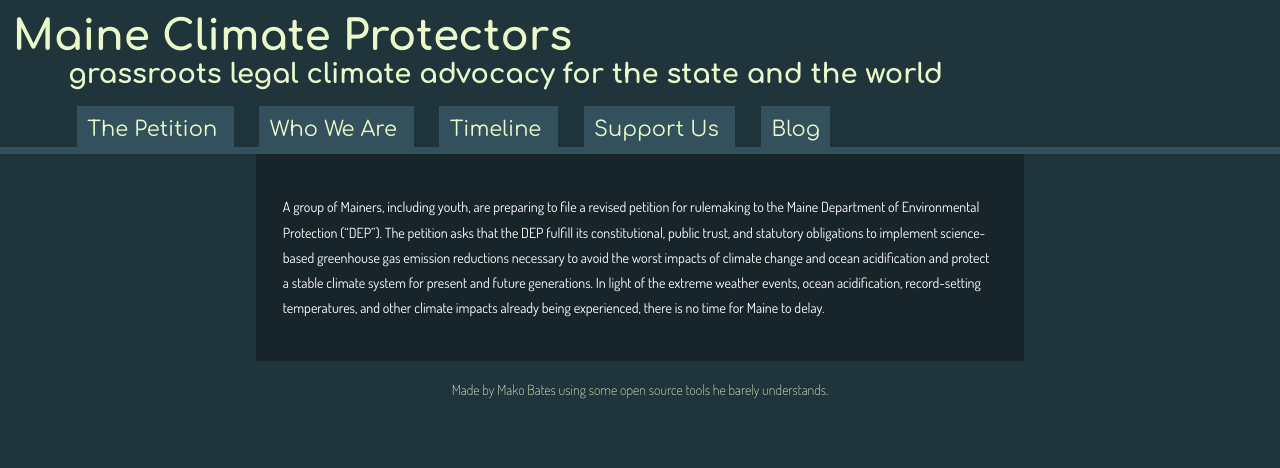
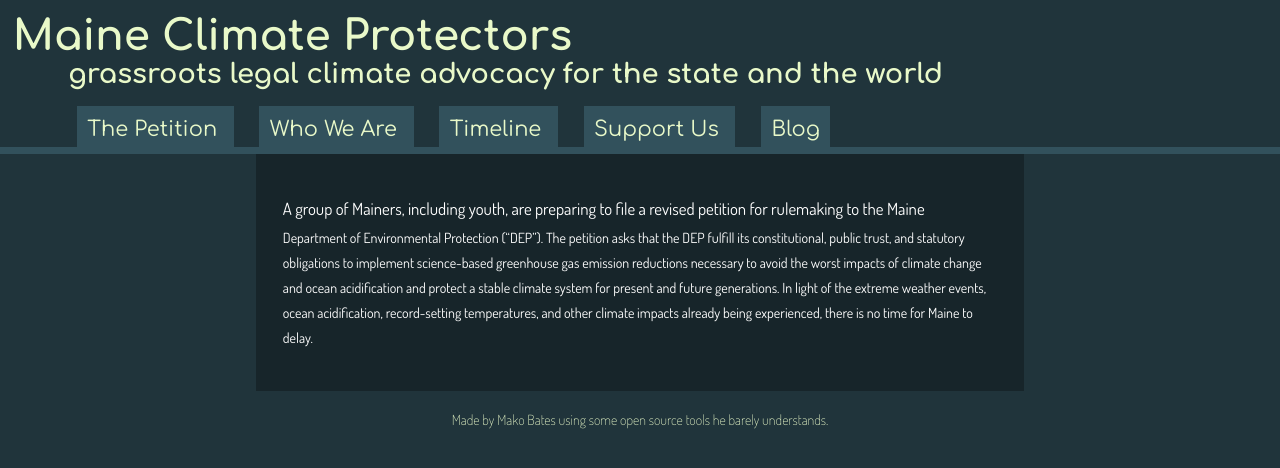
Before and after one commit to ShapeOfMatter/maine-climate-protectors, a Jekyll site: the page built from index.md, in a window 1280 px wide. Shown: the top 468 px of the page. Built offline with Jekyll 4.4.1, drawn with Linux system fonts in a browser that asks for light colours.

Commit message:
Try to make the layout nice.

```diff
--- a/assets/main.scss
+++ b/assets/main.scss
@@ -55,7 +55,7 @@
   p {
     padding: 1em;
     line-height: 1.8;
-    ::first-line{
+    &:first-line{
       font-size: larger;
     }
   }
```
